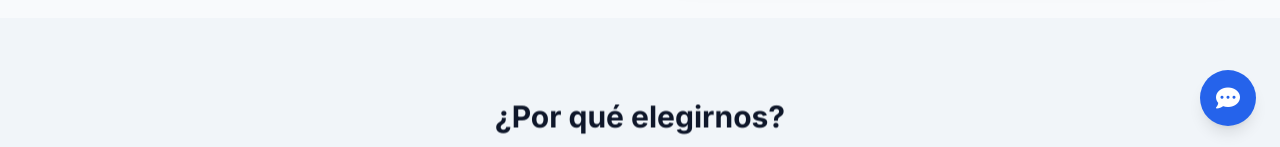
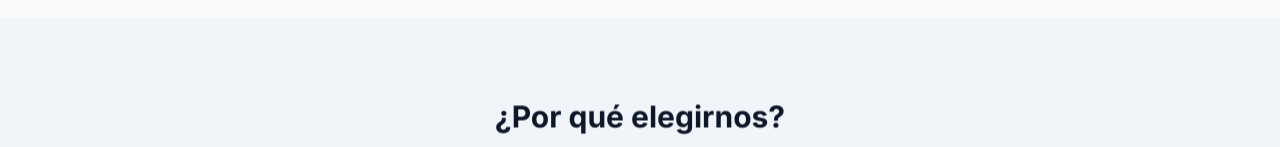
Before and after one commit to si-web-cpu/Servicios-Informaticos, a React (Vite) app: page / in a window 1280 px wide. Shown: the part 650-797 px from the top of the page. Built offline with nearby package versions, Linux system fonts and the light colour scheme.

Commit message:
Add files via upload

```diff
--- a/App.tsx
+++ b/App.tsx
@@ -3,7 +3,6 @@ import React, { Suspense, lazy } from 'react';
 import { HashRouter as Router, Routes, Route } from 'react-router-dom';
 import Navbar from './components/Navbar';
 import Footer from './components/Footer';
-import Chatbot from './components/Chatbot';
 
 const Home = lazy(() => import('./pages/Home'));
 const About = lazy(() => import('./pages/About'));
@@ -37,7 +36,6 @@ const App: React.FC = () => {
             </Routes>
           </Suspense>
         </main>
-        <Chatbot />
         <Footer />
       </div>
     </Router>
```
